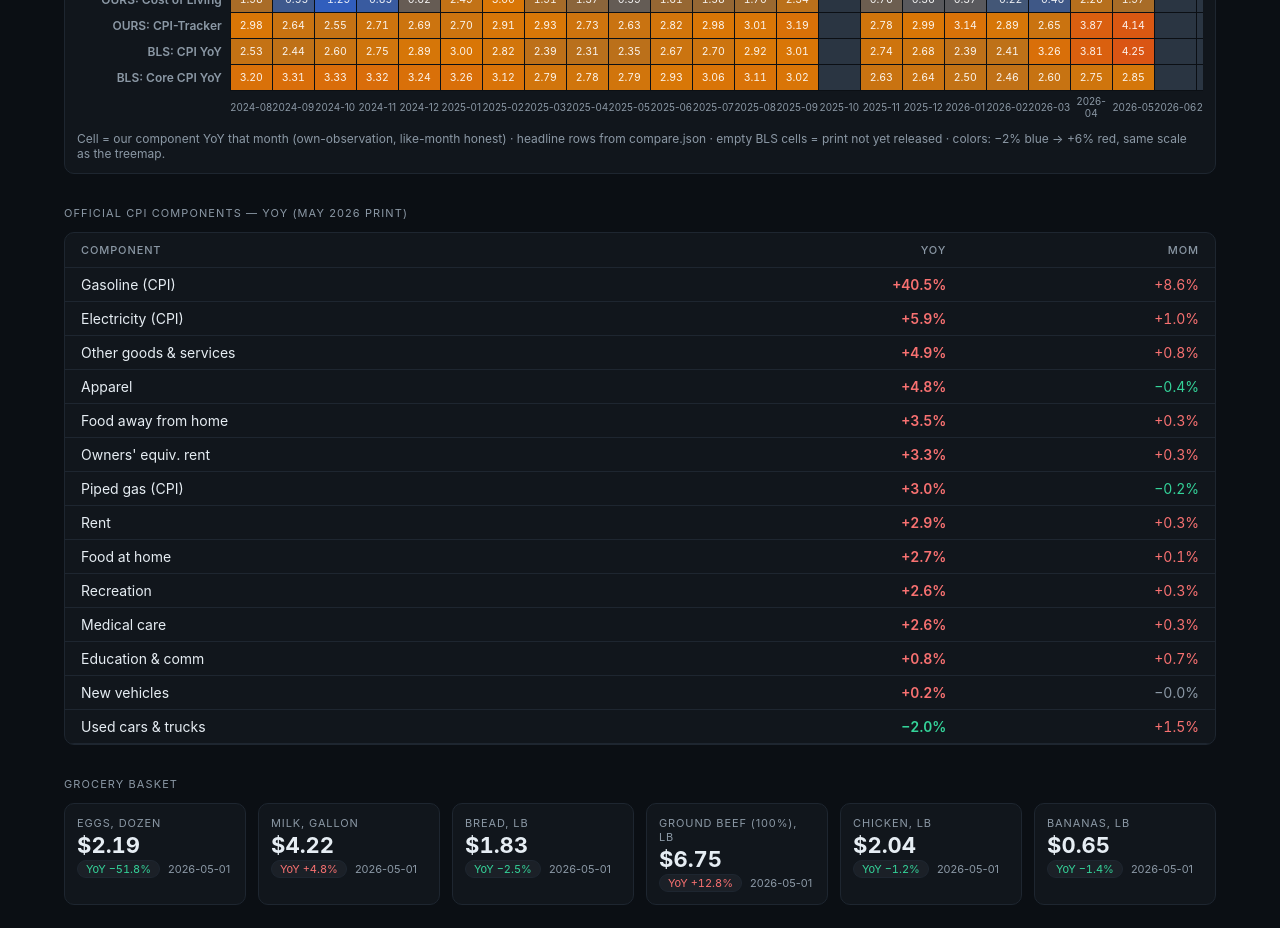
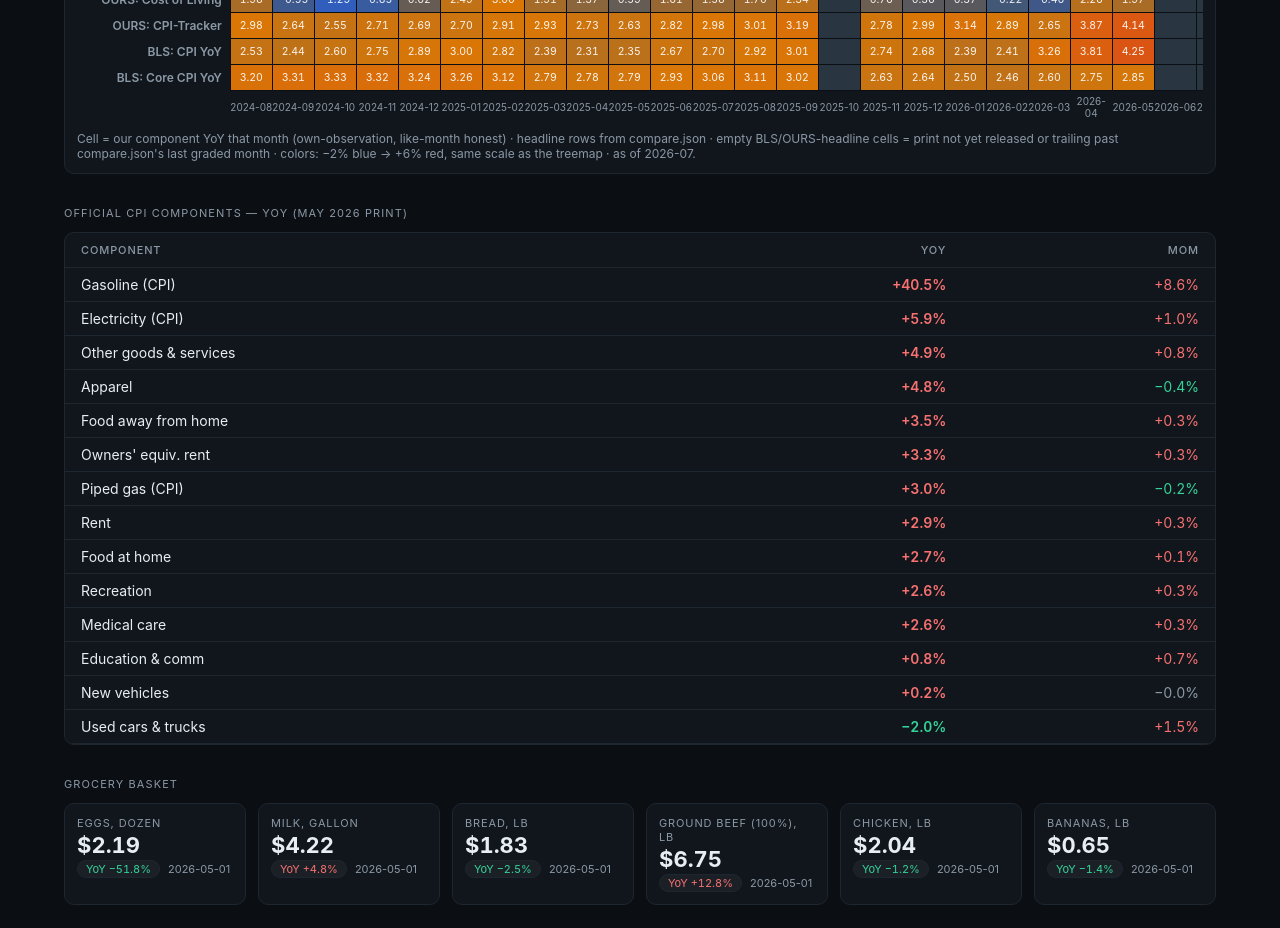
Before and after one commit to ewyluda/macrogauge, a Next.js app in the folder site/: page / in a window 1280 px wide. Shown: the part 2740-3668 px from the top of the page. Built offline with nearby package versions, Linux system fonts and the light colour scheme.

Commit message:
fix(site): final-review — quilt as-of + fetch-error state, EMPTY_CELL single source, test count

```diff
--- a/site/src/components/QuiltHeatmap.tsx
+++ b/site/src/components/QuiltHeatmap.tsx
@@ -74,12 +74,16 @@ export function QuiltHeatmap() {
   const [win, setWin] = useState<WindowKey>("24");
   const [cache, setCache] = useState<Partial<Record<WindowKey, Quilt>>>({});
   const [compare, setCompare] = useState<Compare | null>(null);
+  const [failed, setFailed] = useState(false);
 
   useEffect(() => {
     fetch("/data/compare.json")
       .then((r) => r.json())
       .then(setCompare)
-      .catch(() => setCompare(null));
+      .catch(() => {
+        setCompare(null);
+        setFailed(true);
+      });
   }, []);
 
   useEffect(() => {
@@ -87,10 +91,17 @@ export function QuiltHeatmap() {
     fetch(`/data/quilt_months_${win}.json`)
       .then((r) => r.json())
       .then((q: Quilt) => setCache((c) => ({ ...c, [win]: q })))
-      .catch(() => {});
+      .catch(() => setFailed(true));
   }, [win, cache]);
 
   const quilt = cache[win];
+  if (failed) {
+    return (
+      <div style={{ color: "var(--muted)", fontSize: 13, padding: 24 }}>
+        inflation quilt data unavailable — reload to retry
+      </div>
+    );
+  }
   if (!quilt || !compare) {
     return (
       <div style={{ color: "var(--muted)", fontSize: 13, padding: 24 }}>
@@ -199,8 +210,9 @@ export function QuiltHeatmap() {
       </div>
       <div style={{ fontSize: 12, color: "var(--muted)", marginTop: 8 }}>
         Cell = our component YoY that month (own-observation, like-month honest) ·
-        headline rows from compare.json · empty BLS cells = print not yet released ·
-        colors: −2% blue → +6% red, same scale as the treemap.
+        headline rows from compare.json · empty BLS/OURS-headline cells = print not yet
+        released or trailing past compare.json&apos;s last graded month · colors: −2% blue →
+        +6% red, same scale as the treemap · as of {asOf}.
       </div>
     </div>
   );
--- a/site/src/components/Treemap.tsx
+++ b/site/src/components/Treemap.tsx
@@ -2,7 +2,7 @@
 import { useEffect, useMemo, useRef, useState } from "react";
 import { EChart } from "./EChart";
 import { C } from "@/lib/chartTheme";
-import { ramp } from "@/lib/heat";
+import { ramp, EMPTY_CELL } from "@/lib/heat";
 
 type Replay = {
   rebase: string;
@@ -148,7 +148,7 @@ export function Treemap() {
             itemStyle: {
               color:
                 v === null
-                  ? "#2a3542"
+                  ? EMPTY_CELL
                   : ramp((v - domain[0]) / (domain[1] - domain[0])),
             },
           })),
```
Also changed, not shown: 1 other file (tests, documents, lock files or other folders).
